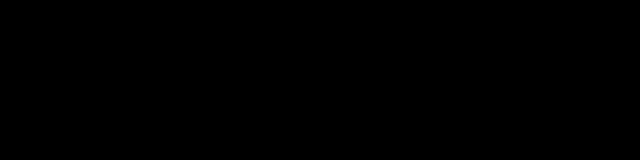
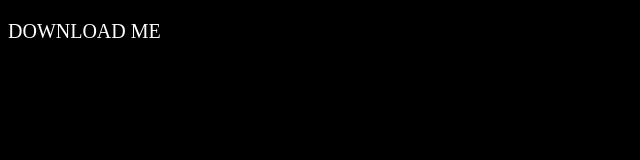
Before and after one commit to uniquepassivegoface991/test1, a plain HTML site: page index.html in a window 1280 px wide. Shown: the whole page, without its empty margins (0-640 px from the left). Drawn offline with nearby package versions, Linux system fonts and the light colour scheme.

Commit message:
Update style.css

```diff
--- a/style.css
+++ b/style.css
@@ -1,8 +1,10 @@
 body{
   background-color: #000000;
+  color:  #ffffff;
 }
 #el1{
   font-size:  20px;
+  vertical-align:  middle;
 }
 #el2{
   display:  none;
```
